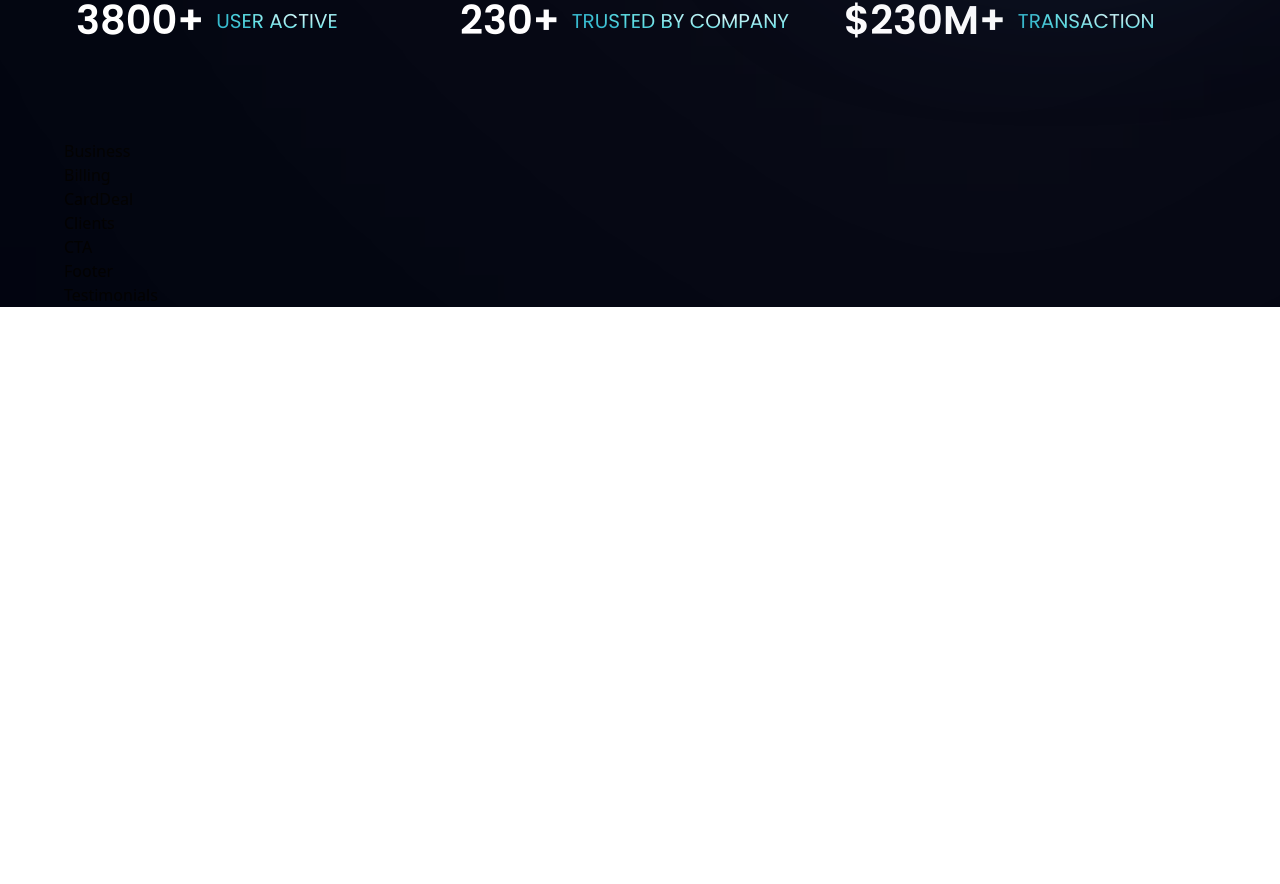
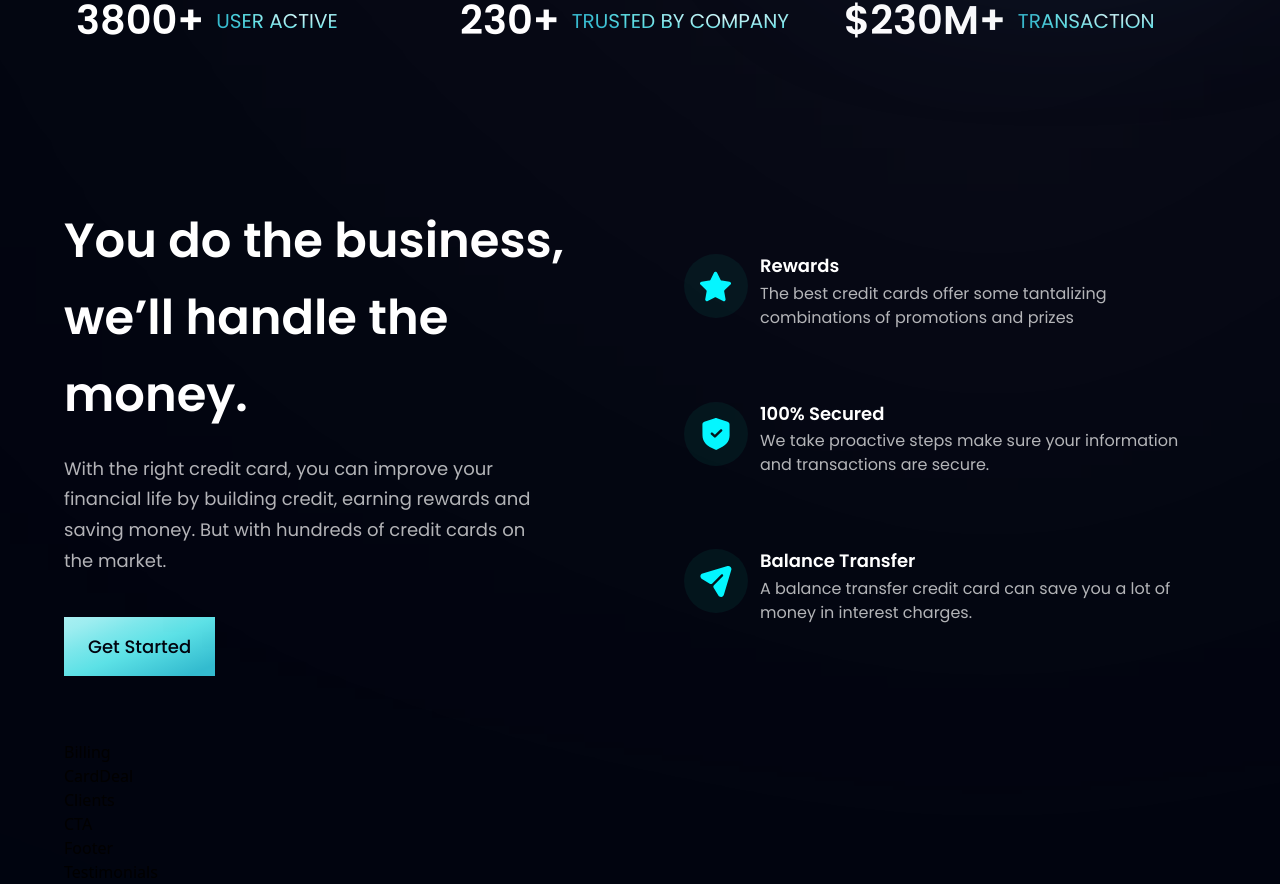
Before and after one commit to Icika-max/bank_modern_app, a React (Vite) app: page / in a window 1280 px wide. Shown: the part 806-1690 px from the top of the page. Before the commit the page ends 1113 px from the top, so only its background shows below. Built offline with nearby package versions, Linux system fonts and the light colour scheme.

Commit message:
completed business card component

```diff
--- a/src/components/Business.jsx
+++ b/src/components/Business.jsx
@@ -1,12 +1,45 @@
-import React from 'react'
-import { features } from '../constants'
-import styles, {layout} from '../style'
-import Button from './Button'
+import { features } from "../constants";
+import styles, { layout } from "../style";
+import Button from "./Button";
 
-const Business = () => {
-  return (
-    <div>Business</div>
-  )
-}
+const FeatureCard = ({ icon, title, content, index }) => (
+  <div className={`flex flex-row p-6 rounded-[20px] ${index !== features.length - 1 ? "mb-6" : "mb-0"} feature-card`}>
+    <div className={`w-[64px] h-[64px] rounded-full ${styles.flexCenter} bg-dimBlue`}>
+      <img src={icon} alt="star" className="w-[50%] h-[50%] object-contain" />
+    </div>
+    <div className="flex-1 flex flex-col ml-3">
+      <h4 className="font-poppins font-semibold text-white text-[18px] leading-[23.4px] mb-1">
+        {title}
+      </h4>
+      <p className="font-poppins font-normal text-dimWhite text-[16px] leading-[24px]">
+        {content}
+      </p>
+    </div>
+  </div>
+);
 
-export default Business
+const Business = () =>  (
+  <section id="features" className={layout.section}>
+    <div className={layout.sectionInfo}>
+      <h2 className={styles.heading2}>
+        You do the business, <br className="sm:block hidden" /> we’ll handle
+        the money.
+      </h2>
+      <p className={`${styles.paragraph} max-w-[470px] mt-5`}>
+        With the right credit card, you can improve your financial life by
+        building credit, earning rewards and saving money. But with hundreds
+        of credit cards on the market.
+      </p>
+
+      <Button styles={`mt-10`} />
+    </div>
+
+    <div className={`${layout.sectionImg} flex-col`}>
+      {features.map((feature, index) => (
+        <FeatureCard key={feature.id} {...feature} index={index} />
+      ))}
+    </div>
+  </section>
+);
+
+export default Business;
--- a/src/components/Button.jsx
+++ b/src/components/Button.jsx
@@ -1,8 +1,11 @@
 import React from 'react'
 
-const Button = () => {
+const Button = ({styles}) => {
   return (
-    <div>Button</div>
+    <button type='button' className={`py-4 px-6 bg-blue-gradient font-poppins font-medium text-[18px] text-primary outline-none ${styles}`} >
+      Get Started
+
+    </button>
   )
 }
 
```
